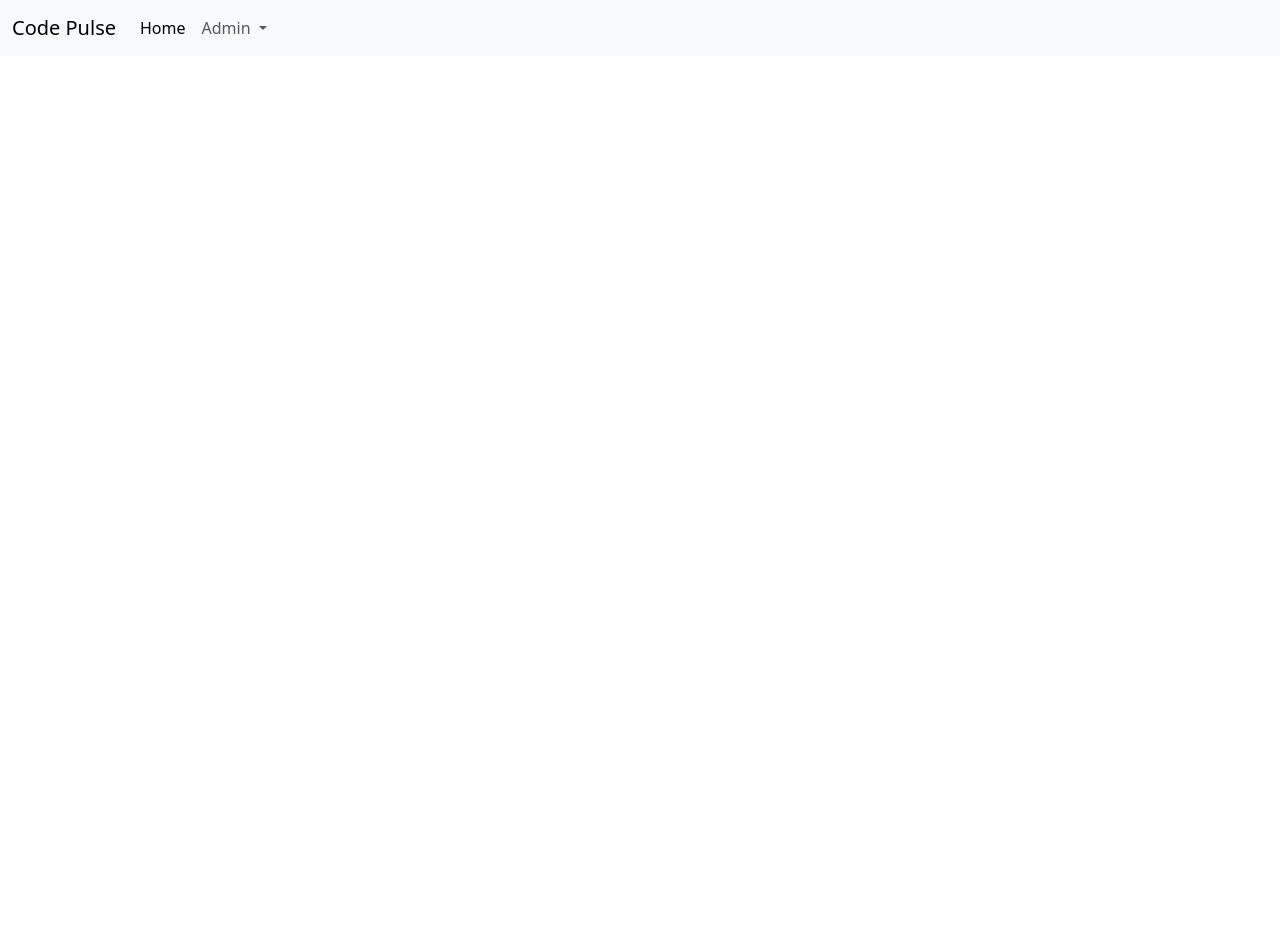
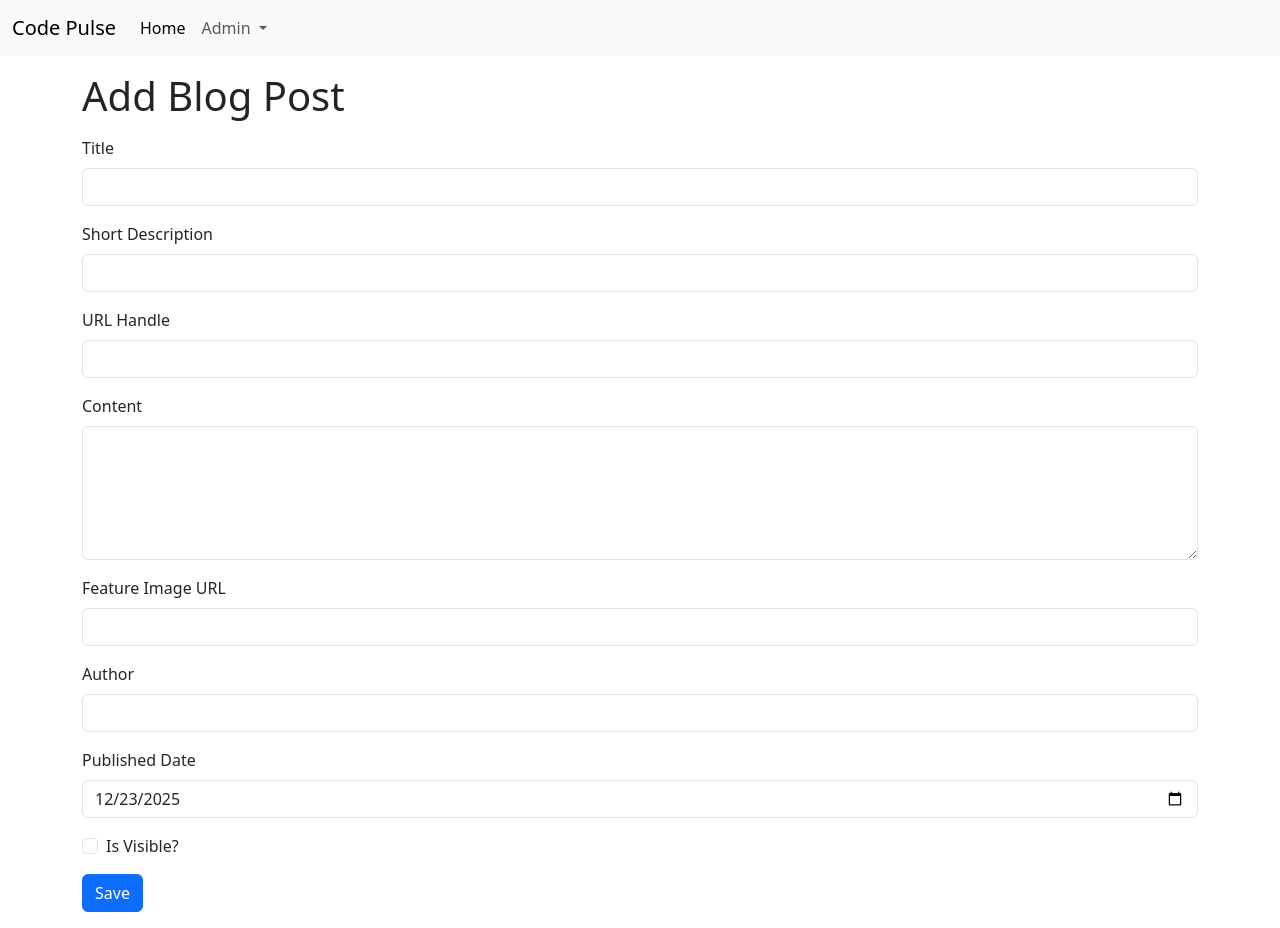
Before and after one commit to akash668463/CodePulse-Blog-Application, an Angular app in the folder UI/CodePulse/: page /admin/blogposts/add in a window 1280 px wide. Before the commit this address led to /. Before the commit the page ends 800 px from the top, so only its background shows below. Built offline with nearby package versions, Linux system fonts and the light colour scheme.

Commit message:
Adding add-blogPost component, routes & Reactive Form

```diff
--- a/UI/CodePulse/src/app/app.routes.ts
+++ b/UI/CodePulse/src/app/app.routes.ts
@@ -3,6 +3,7 @@
 import { AddCategory } from './features/category/add-category/add-category';
 import { EditCategory } from './features/category/edit-category/edit-category';
 import { BlogpostList } from './features/blogpost/blogpost-list/blogpost-list';
+import { AddBlogpost } from './features/blogpost/add-blogpost/add-blogpost';
 
 export const routes: Routes = [
     {
@@ -20,5 +21,9 @@
     {
         path : 'admin/blogposts',
         component : BlogpostList
+    },
+    {
+        path : 'admin/blogposts/add',
+        component : AddBlogpost
     }
 ];
--- /dev/null
+++ b/UI/CodePulse/src/app/features/blogpost/add-blogpost/add-blogpost.html
@@ -0,0 +1,51 @@
+<div class="container">
+    <h1 class="mt-3">Add Blog Post</h1>
+
+    <form [formGroup]="addBlogPostForm" class="mt-3" (ngSubmit)="onSubmit()">
+        <div class="mb-3">
+            <label class="form-label">Title</label>
+            <input type="text" class="form-control" formControlName="title">
+        </div>
+
+        <div class="mb-3">
+            <label class="form-label">Short Description</label>
+            <input type="text" class="form-control" formControlName="shortDescription">
+        </div>
+
+        <div class="mb-3">
+            <label class="form-label">URL Handle</label>
+            <input type="text" class="form-control" formControlName="urlHandle">
+        </div>
+
+        <div class="mb-3">
+            <label class="form-label">Content</label>
+            <textarea class="form-control" formControlName="content" rows="5"></textarea>
+        </div>
+
+        <div class="mb-3">
+            <label class="form-label">Feature Image URL</label>
+            <input type="text" class="form-control" formControlName="featuredImageUrl">
+        </div>
+
+        <div class="mb-3">
+            <label class="form-label">Author</label>
+            <input type="text" class="form-control" formControlName="author">
+        </div>
+
+        <div class="mb-3">
+            <label class="form-label">Published Date</label>
+            <input type="date" class="form-control" formControlName="publishedDate">
+        </div>
+
+        <div class="mb-3">
+            <div class="form-check">
+                <input class="form-check-input" type="checkbox" id="isVisible" formControlName="isVisible">
+                <label class="form-check-label" for="isVisible">Is Visible?</label>
+            </div>
+        </div>
+
+        <div class="mb-3">
+            <button class="btn btn-primary" type="submit">Save</button>
+        </div>
+    </form>
+</div>
--- /dev/null
+++ b/UI/CodePulse/src/app/features/blogpost/add-blogpost/add-blogpost.ts
@@ -0,0 +1,51 @@
+import { Component } from '@angular/core';
+import { FormControl, FormGroup, ReactiveFormsModule, Validators } from '@angular/forms';
+
+
+@Component({
+  selector: 'app-add-blogpost',
+  imports: [ReactiveFormsModule],
+  templateUrl: './add-blogpost.html',
+  styleUrl: './add-blogpost.css',
+})
+export class AddBlogpost {
+  addBlogPostForm = new FormGroup({
+    title : new FormControl<string>('', {
+      nonNullable : true,
+      validators : [Validators.required, Validators.minLength(10), Validators.maxLength(100)]
+    }),
+    shortDescription : new FormControl<string>('', {
+      nonNullable : true,
+      validators : [Validators.required, Validators.minLength(10), Validators.maxLength(100)]
+    }),
+    content : new FormControl<string>('', {
+      nonNullable : true,
+      validators : [Validators.required, Validators.minLength(10)]
+    }),
+    featuredImageUrl : new FormControl<string>('', {
+      nonNullable : true,
+      validators : [Validators.required, Validators.maxLength(200)]
+    }),
+    urlHandle : new FormControl<string>('', {
+      nonNullable : true,
+      validators : [Validators.required, Validators.maxLength(10)]
+    }),
+    publishedDate : new FormControl<string>(new Date().toISOString().split('T')[0], {
+      nonNullable : true,
+      validators : [Validators.required]
+    }),
+    author : new FormControl<string>('', {
+      nonNullable : true,
+      validators : [Validators.required, Validators.maxLength(100)]
+    }),
+    isVisible : new FormControl<boolean>(false, {
+      nonNullable : true,
+    })
+
+  })
+
+  onSubmit(){
+    const formRawValue = this.addBlogPostForm.getRawValue();
+    console.log(formRawValue);
+  }
+}
```
Also changed, not shown: UI/CodePulse/src/app/features/blogpost/add-blogpost/add-blogpost.css (added), 1 other file (tests, documents, lock files or other folders).
